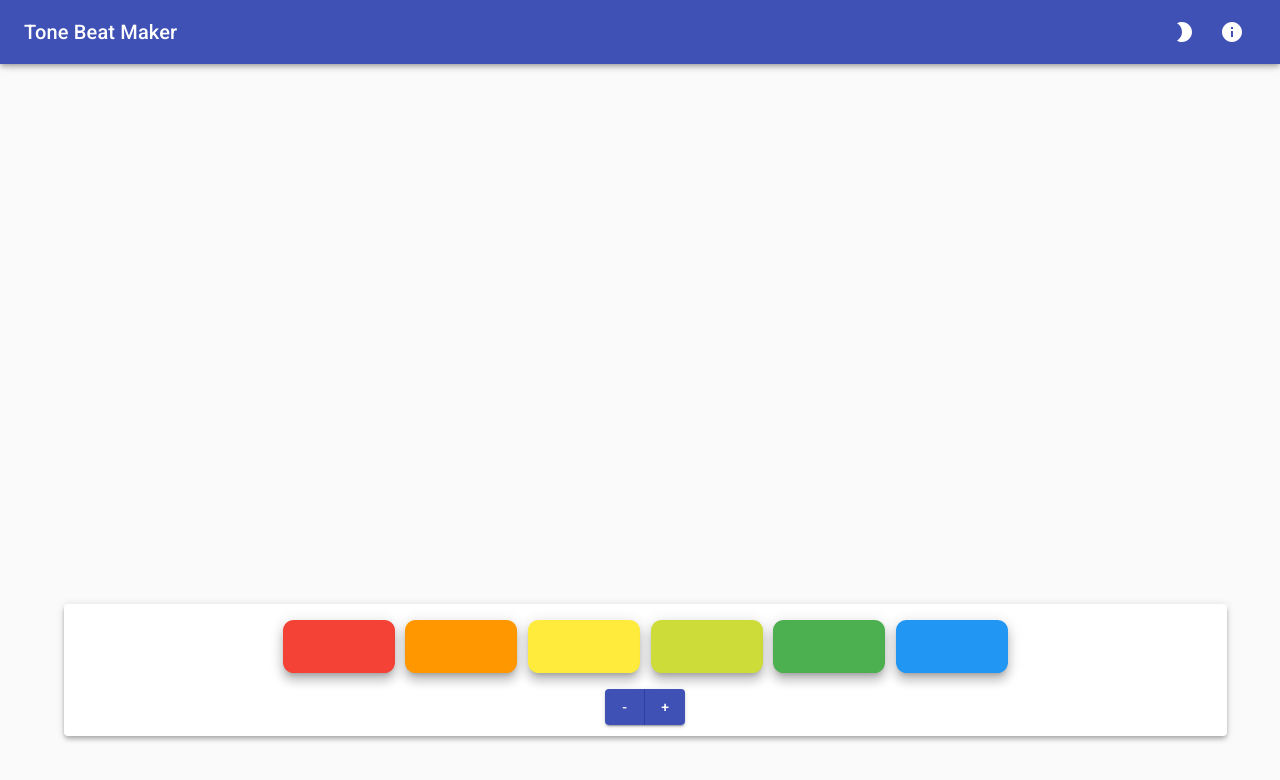
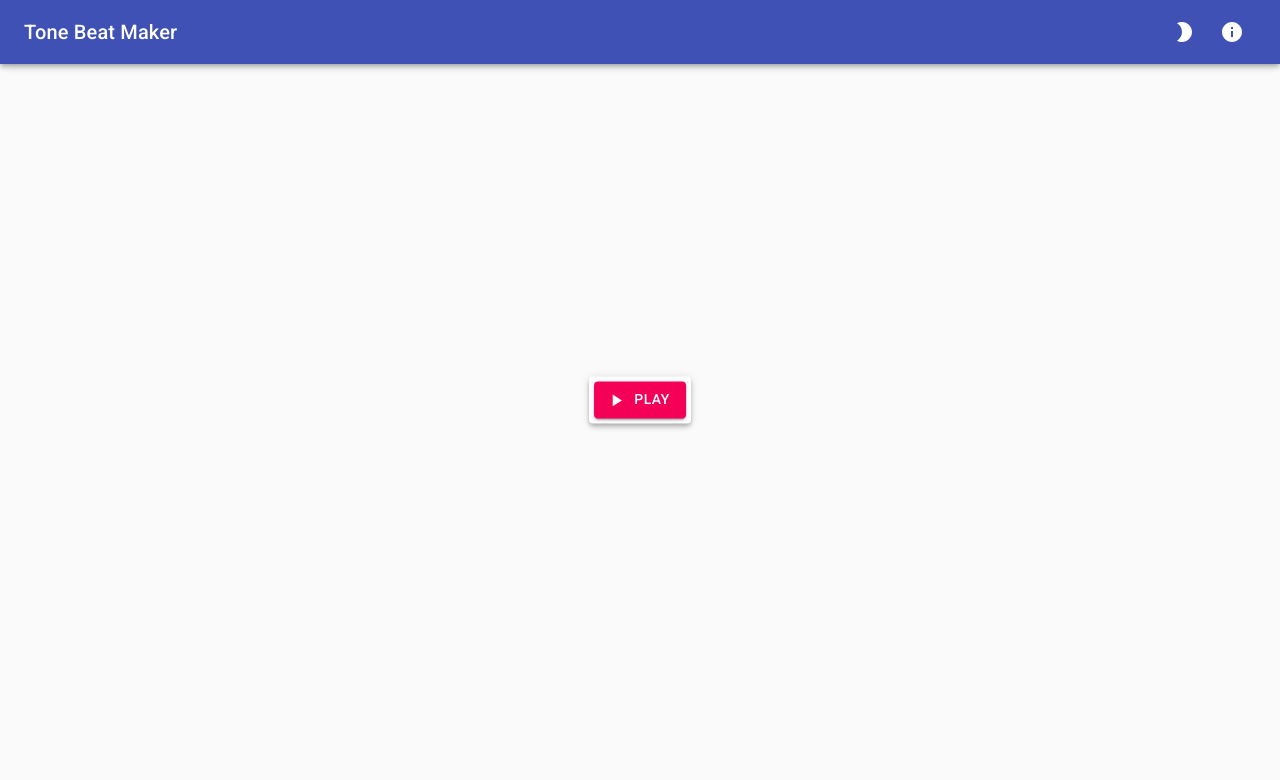
Before and after one commit to int0thewind/ToneBeatMaker, a React (Create React App) app: page / in a window 1280 px wide. Shown: the top 780 px of the page. Built offline with nearby package versions, Linux system fonts and the light colour scheme.

Commit message:
add start button and put paper to the very center

```diff
--- a/src/BeatMaker.js
+++ b/src/BeatMaker.js
@@ -1,7 +1,9 @@
 import React from 'react';
 import { makeStyles, Button, ButtonGroup, Paper, Card } from '@material-ui/core';
+import { PlayArrow } from '@material-ui/icons';
 import { red, orange, yellow, lime, green, blue, purple, brown } from '@material-ui/core/colors'
 import * as Tone from 'tone';
+import PropTypes from 'prop-types';
 
 const PLAYBACK_DURATION = '0.1';
 
@@ -17,29 +19,39 @@ const beatMakerContainerStyle = makeStyles({
     flexDirection: 'column',
     alignItems: 'center',
     justifyContent: 'center',
-    marginLeft: '5vw',
-    marginRight: '5vw',
-    marginBottom: '48pt',
+    width: 'fit-content',
+    height: 'fit-content',
     padding: MARGIN,
-    width: '90vw',
-    position: "fixed",
-    bottom: 0,
+    transition: `width ${ANIMATION_DURATION} ease-in-out`,
+    position: 'fixed',
+    top: '50%',
+    left: '50%',
+    transform: 'translate(-50%, -50%)'
   }, beatMakerBoard: {
     display: 'flex',
     justifyContent: 'center',
     alignItems: 'center',
     margin: MARGIN
-  }, beatMakerButtonGroup: { margin: MARGIN }
+  }, beatMakerButtonGroup: {
+    margin: MARGIN
+  }
 });
 
 function BeatMakerContainer() {
   const classes = beatMakerContainerStyle();
+  const [ isStarted, setIsStarted ] = React.useState(false);
   const [ cardCount, setCardCount ] = React.useState(6);
+  const startPlaying = async () => {
+    setIsStarted(true);
+    await Tone.start();
+  };
   const incCount = () => setCardCount(cardCount + 1);
   const decCount = () => setCardCount(cardCount - 1);
 
   return (
-    <Paper className={classes.beatMakerPaper} elevation='4'>
+    <Paper className={classes.beatMakerPaper} elevation={4}>
+      { isStarted ?
+        <>
         <div className={classes.beatMakerBoard}>
           <BeatMakerCard keyCode='1' tone='C4' toDisplay={1 <= cardCount} color={red}/>
           <BeatMakerCard keyCode='2' tone='D4' toDisplay={2 <= cardCount} color={orange}/>
@@ -51,9 +63,14 @@ function BeatMakerContainer() {
           <BeatMakerCard keyCode='8' tone='C5' toDisplay={8 <= cardCount} color={brown}/>
         </div>
         <ButtonGroup size='medium' variant='contained' color='primary' className={classes.beatMakerButtonGroup}>
-        <Button onClick={decCount} disabled={cardCount === 1}> - </Button>
-        <Button onClick={incCount} disabled={cardCount === 8}> + </Button>
+          <Button onClick={decCount} disabled={cardCount === 1} size='large'> - </Button>
+          <Button onClick={incCount} disabled={cardCount === 8} size='large'> + </Button>
         </ButtonGroup>
+        </> :
+        <Button variant='contained' color='secondary' onClick={startPlaying} startIcon={<PlayArrow />}>
+          Play
+        </Button>
+      }
     </Paper>
   )
 }
@@ -84,10 +101,17 @@ function BeatMakerCard(props) {
   return (
     <Card
       raised={true}
-      className={`${classes.beatMakerCard} beat-maker-card`}
+      className={classes.beatMakerCard}
       onClick={mouseClickPlay}>
     </Card>
   )
 }
 
+BeatMakerCard.propTypes = {
+  keyCode: PropTypes.string,
+  tone: PropTypes.string,
+  toDisplay: PropTypes.bool,
+  color: PropTypes.object, // Mui colors is a pure object, no types.
+}
+
 export default BeatMakerContainer;
```
Lines whose indentation alone changed are shown as unchanged.
